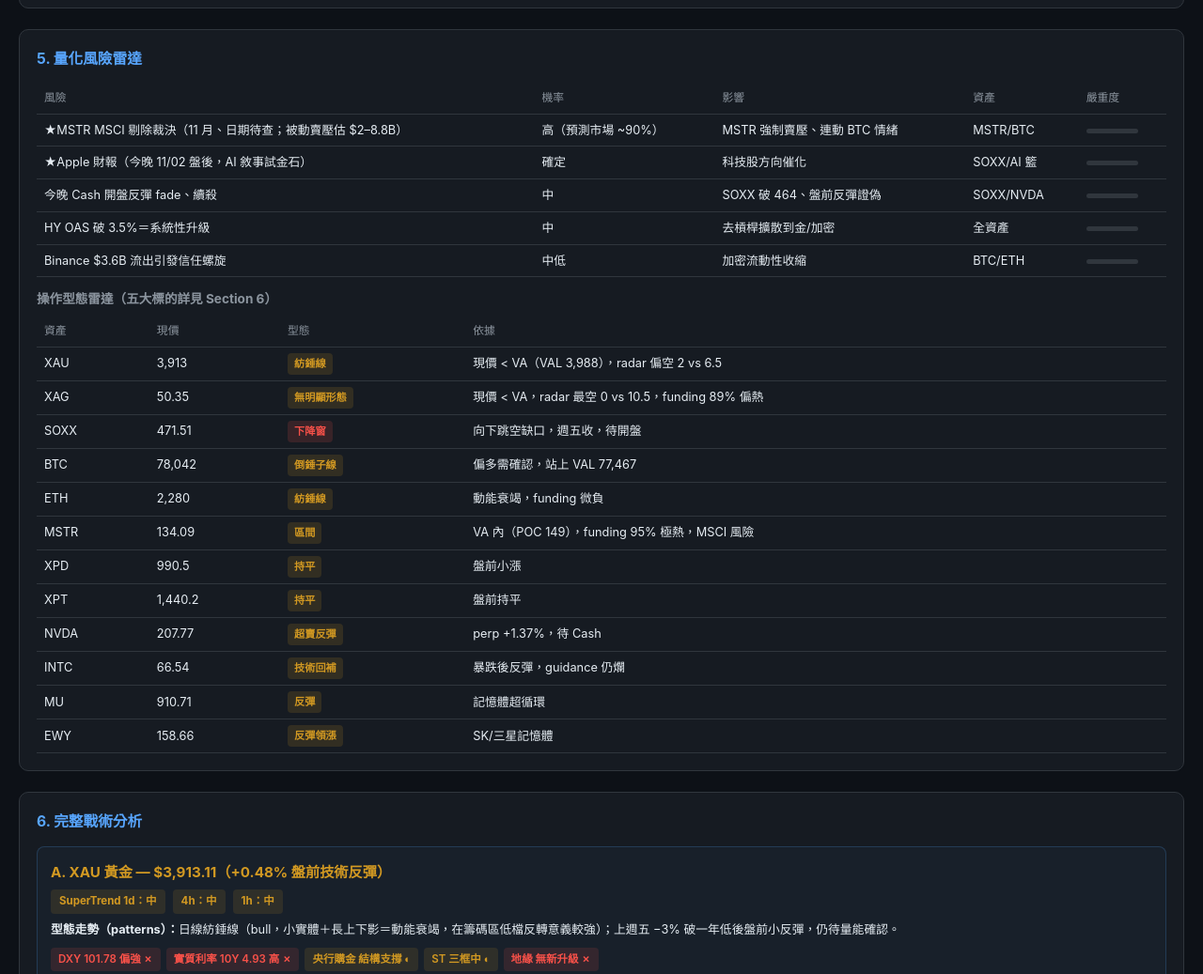
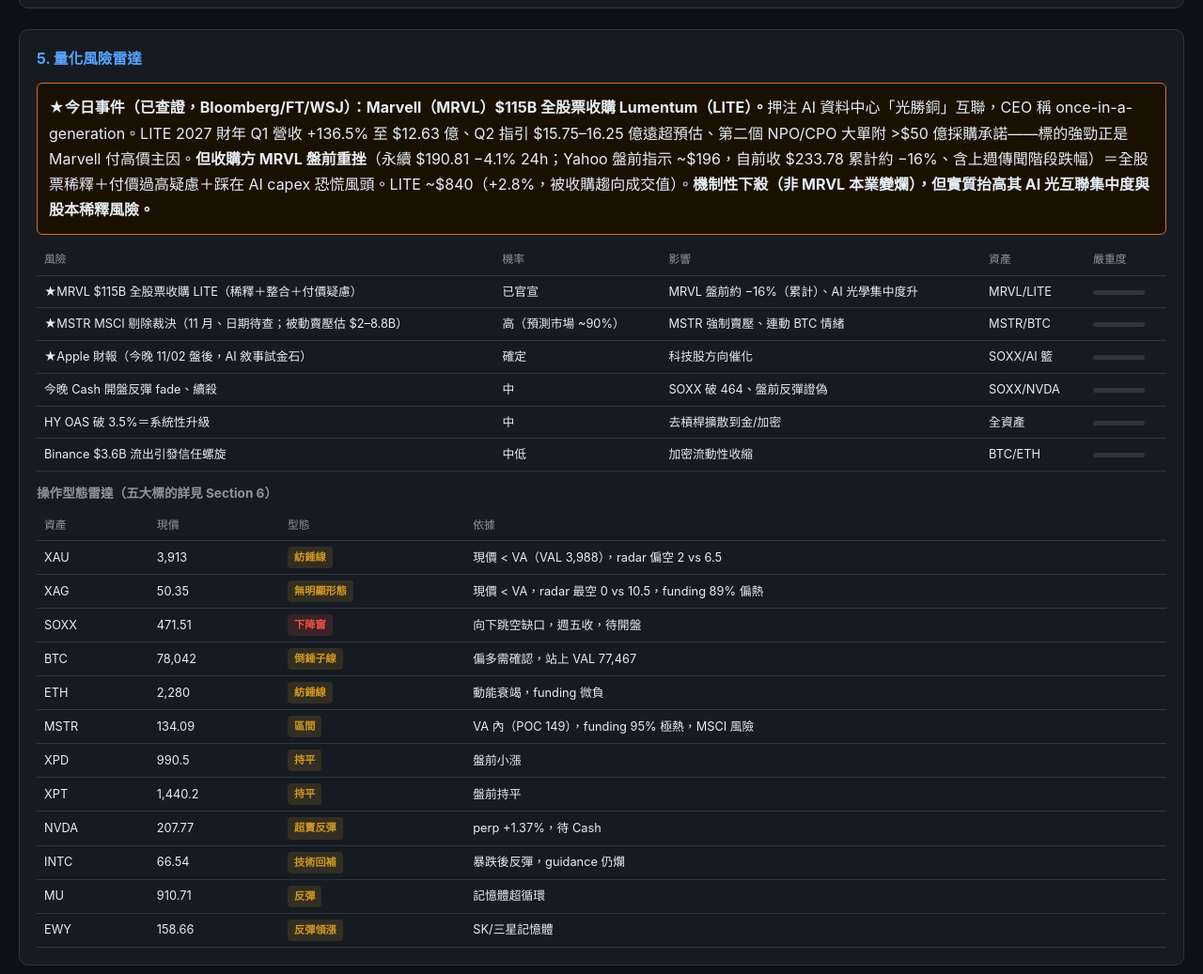
Before and after one commit to hdchen-course/market-radar, a plain HTML site: page reports/2026-11-02-am.html in a window 1280 px wide. Shown: the part 3172-4209 px from the top of the page at 94% size. Drawn offline with Linux system fonts and the light colour scheme.

Commit message:
report: 2026-11-02-am 刷新 — 補今日重大個股事件:★Marvell(MRVL,持倉)以$115B全股票收購Lumentum(LITE)官宣(Bloomberg/FT/WSJ),MRVL盤前~$190-196(永續190.81 -4.1%/自前收233.78累計約-16%)=全股票稀釋+付價疑慮+踩AI capex恐慌風頭的機制性下殺(非本業爛);LITE~$840+2.8%被收購趨向成交值,Q1營收+136.5%/Q2指引遠超/NPO-CPO+$50億承諾=AI光互聯需求加速、為AI capex恐慌提供反向基本面點(但屬供應端在手訂單非回答hyperscaler未來capex);寫進Section5風險雷達+6-E

```diff
--- a/reports/2026-11-02-am.html
+++ b/reports/2026-11-02-am.html
@@ -129,8 +129,10 @@
 <!-- ===== SECTION 5 ===== -->
 <div class="card full">
   <h2>5. 量化風險雷達</h2>
+  <div class="alert-warn" style="margin-bottom:10px"><b>★今日事件（已查證，Bloomberg/FT/WSJ）：Marvell（MRVL）$115B 全股票收購 Lumentum（LITE）。</b>押注 AI 資料中心「光勝銅」互聯，CEO 稱 once-in-a-generation。LITE 2027 財年 Q1 營收 +136.5% 至 $12.63 億、Q2 指引 $15.75–16.25 億遠超預估、第二個 NPO/CPO 大單附 >$50 億採購承諾——標的強勁正是 Marvell 付高價主因。<b>但收購方 MRVL 盤前重挫</b>（永續 $190.81 −4.1% 24h；Yahoo 盤前指示 ~$196，自前收 $233.78 累計約 −16%、含上週傳聞階段跌幅）＝全股票稀釋＋付價過高疑慮＋踩在 AI capex 恐慌風頭。LITE ~$840（+2.8%，被收購趨向成交值）。<b>機制性下殺（非 MRVL 本業變爛），但實質抬高其 AI 光互聯集中度與股本稀釋風險。</b></div>
   <table>
     <tr><th>風險</th><th>機率</th><th>影響</th><th>資產</th><th>嚴重度</th></tr>
+    <tr><td>★MRVL $115B 全股票收購 LITE（稀釋＋整合＋付價疑慮）</td><td>已官宣</td><td>MRVL 盤前約 −16%（累計）、AI 光學集中度升</td><td>MRVL/LITE</td><td><span class="risk-bar rmh"><span class="f"></span></span></td></tr>
     <tr><td>★MSTR MSCI 剔除裁決（11 月、日期待查；被動賣壓估 $2–8.8B）</td><td>高（預測市場 ~90%）</td><td>MSTR 強制賣壓、連動 BTC 情緒</td><td>MSTR/BTC</td><td><span class="risk-bar rmh"><span class="f"></span></span></td></tr>
     <tr><td>★Apple 財報（今晚 11/02 盤後，AI 敘事試金石）</td><td>確定</td><td>科技股方向催化</td><td>SOXX/AI 籃</td><td><span class="risk-bar rm"><span class="f"></span></span></td></tr>
     <tr><td>今晚 Cash 開盤反彈 fade、續殺</td><td>中</td><td>SOXX 破 464、盤前反彈證偽</td><td>SOXX/NVDA</td><td><span class="risk-bar rmh"><span class="f"></span></span></td></tr>
@@ -268,6 +270,7 @@
   <!-- E. 美股 -->
   <div class="tactical-box">
     <h3 style="color:var(--green);font-size:.95rem">E. 美股（盤前，今晚 22:30 台北開盤）</h3>
+    <div class="alert-warn" style="margin-bottom:8px"><b>★個股事件 — MRVL／LITE：</b>Marvell $115B 全股票收購 Lumentum（Bloomberg/FT/WSJ 官宣）。MRVL 盤前 ~$190–196（永續 190.81 −4.1% 24h、自前收 $233.78 累計約 −16%）＝收購方全股票稀釋＋付價疑慮，機制性下殺非本業變爛；LITE ~$840 +2.8%（被收購趨向成交值），其 Q1 營收 +136.5%／Q2 指引遠超、NPO/CPO +$50 億承諾＝AI 光互聯需求加速，為「AI capex 恐慌」提供一個反向強基本面數據點（但屬供應端在手訂單、未直接回答 hyperscaler 未來 capex 可持續性）。</div>
     <p style="font-size:.8rem;margin-bottom:6px"><b>SOXX 四件（STEP 3.8 必報）：</b>（Yahoo 日線仍為週五收盤，待今晚更新）</p>
     <!--3.8:SOXX-->
     <div class="st-summary"><span class="st-tag sc-neutral">SuperTrend（Yahoo 日線自算）：中（ATR 14.48，上軌 515.19／下軌 428.30）</span></div>
```
